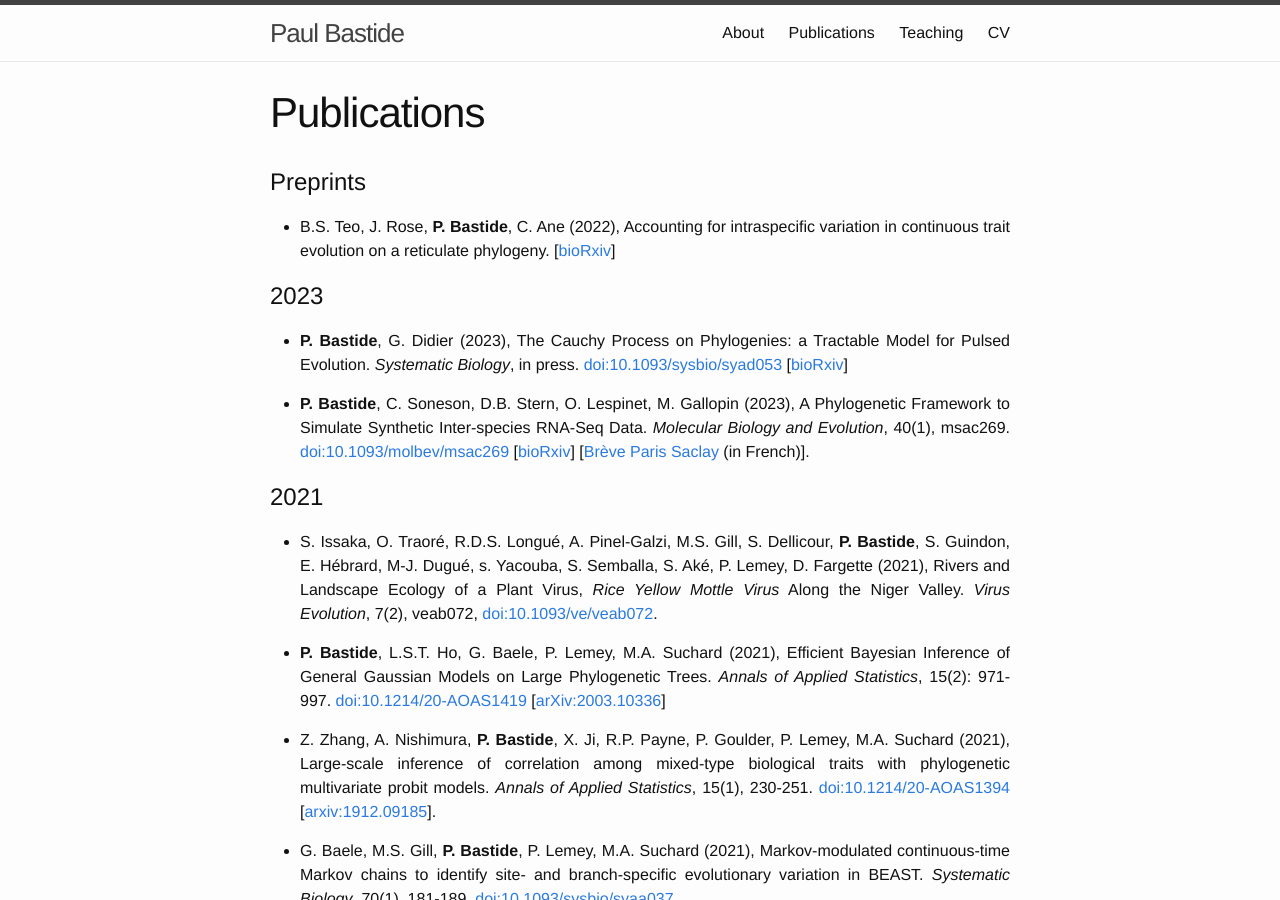
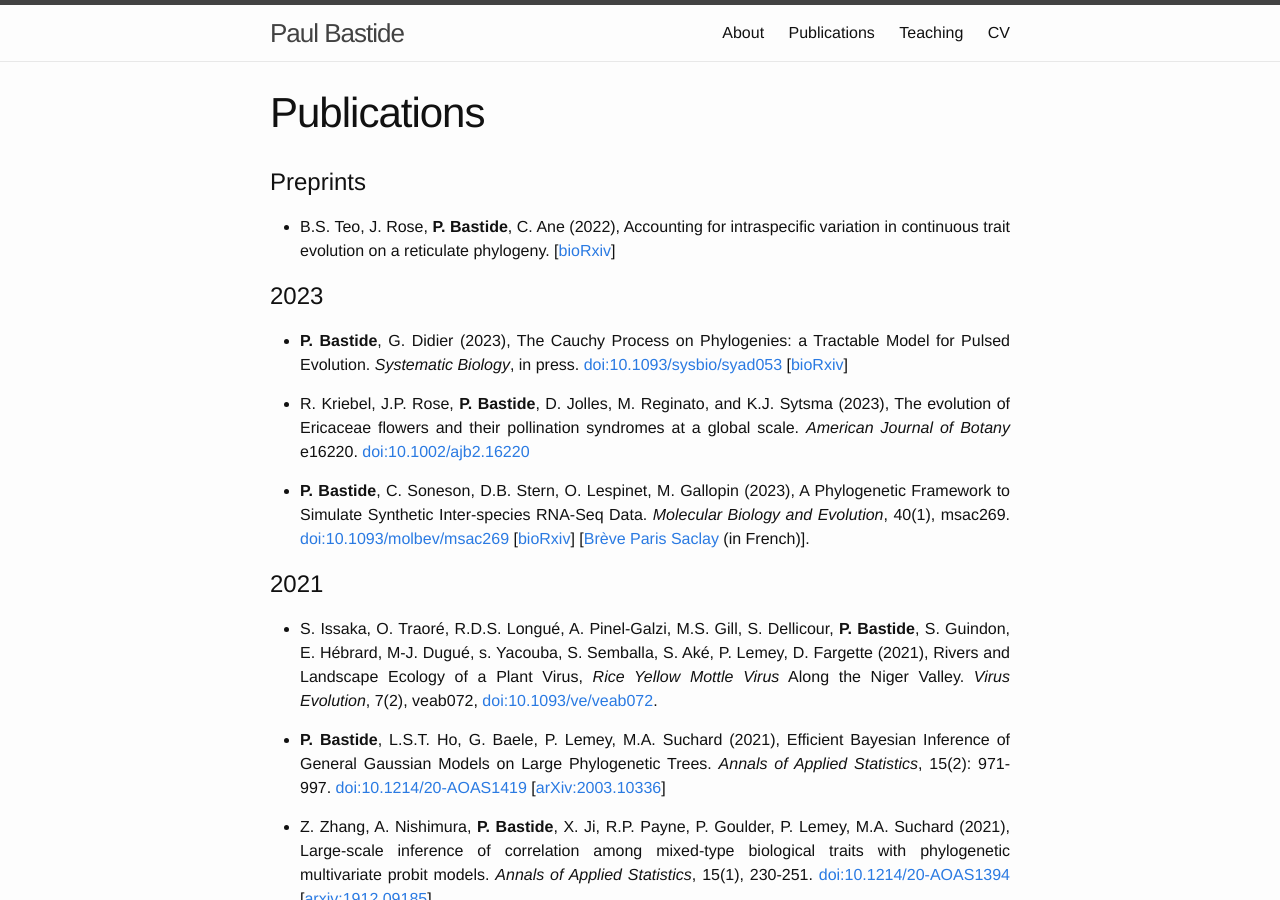
Before and after one commit to pbastide/pbastide.github.io, a Jekyll site: the page built from publi.md, in a window 1280 px wide and 900 px high. Built offline with Jekyll 4.4.1, drawn with Linux system fonts in a browser that asks for light colours.

Commit message:
Update publi

```diff
--- a/publi.md
+++ b/publi.md
@@ -13,6 +13,8 @@ weight: 3
 * **P. Bastide**, G. Didier (2023), The Cauchy Process on Phylogenies: a Tractable Model for Pulsed Evolution. *Systematic Biology*, in press.
 [doi:10.1093/sysbio/syad053](https://doi.org/10.1093/sysbio/syad053)
 [[bioRxiv](https://doi.org/10.1101/2023.04.05.535685)]
+
+* R. Kriebel, J.P. Rose, **P. Bastide**, D. Jolles, M. Reginato, and K.J. Sytsma (2023), The evolution of Ericaceae flowers and their pollination syndromes at a global scale. *American Journal of Botany* e16220. [doi:10.1002/ajb2.16220](https://doi.org/10.1002/ajb2.16220)
 
 * **P. Bastide**, C. Soneson, D.B. Stern, O. Lespinet, M. Gallopin (2023), A Phylogenetic Framework to Simulate Synthetic Inter-species RNA-Seq Data. *Molecular Biology and Evolution*, 40(1), msac269.
 [doi:10.1093/molbev/msac269](https://doi.org/10.1093/molbev/msac269) [[bioRxiv](https://doi.org/10.1101/2022.01.21.476612)]
```
